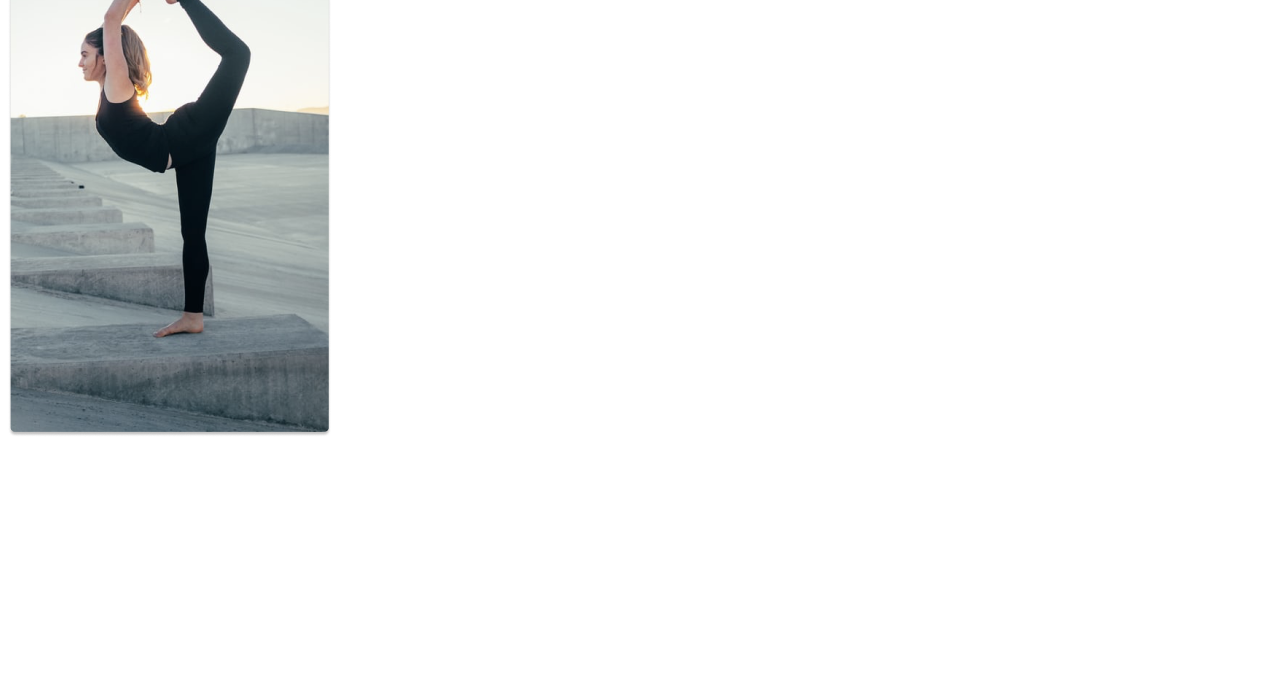
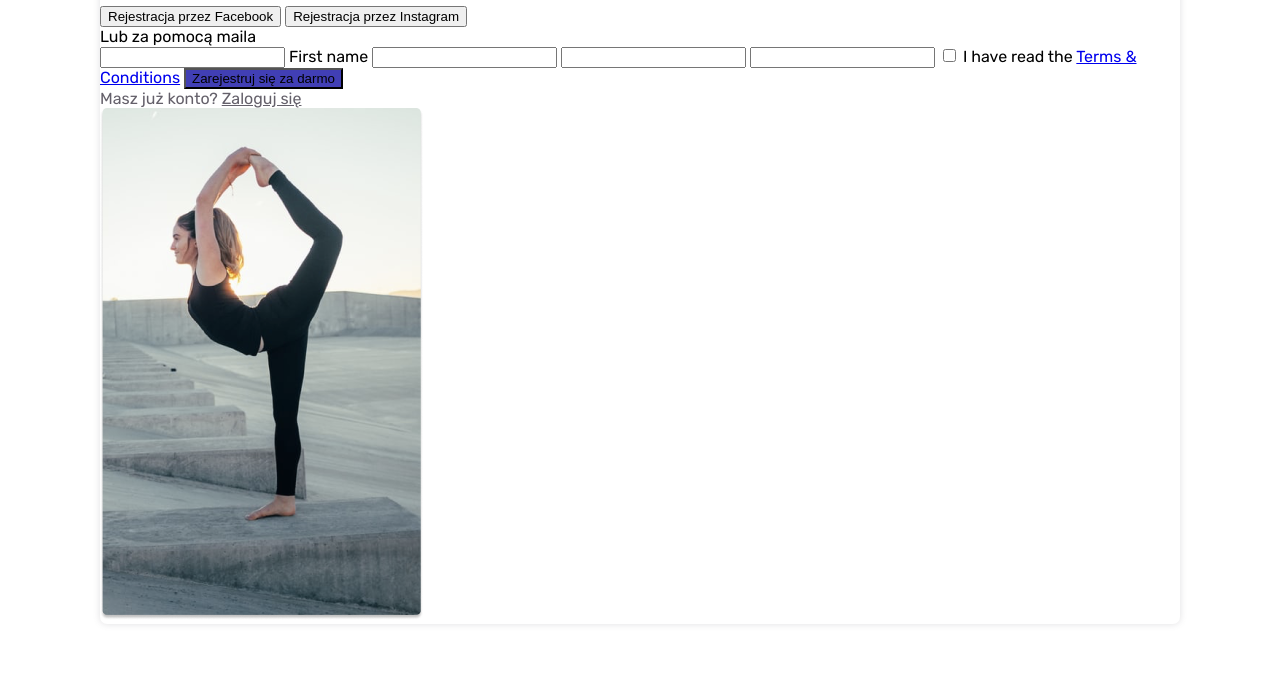
Before and after one commit to circo91/Moj-pierwszy-projekt-Devstock, a plain HTML site: page index.html in a window 1280 px wide. Shown: the part 102-800 px from the top of the page. Drawn offline with Linux system fonts and the light colour scheme.

Commit message:
struktura

```diff
--- a/index.html
+++ b/index.html
@@ -11,15 +11,45 @@
     <title>TrenujemyOnline</title>
 </head>
 <body>
-    <!-- Main-container -->
+        <!-- Main-container -->
     <div class="container">
-    <!-- Logo -->
-      <div class="logo"> <strong>Trenujemy</strong>Online</div>
+        <!-- Logo -->
+        <div class="logo">
+            <strong>Trenujemy</strong>Online
+        </div>
         <!--login-section  -->
         <div class="login-section">
+           <div class="login-form">
+                <h1>Zarejestruj się jako trener</h1>
+                <button>Rejestracja przez Facebook</button>
+                <button>Rejestracja przez Instagram</button>
+                <div class="tex-divider">
+                    <div class="divider"></div>
+                    <span>Lub za pomocą maila</span>
+                    <div class="divider"></div>
+                </div>
+                <input id="first-name" type="text">
+                <label for="first-name">First name</label>
+                <input type="text">
+                <input type="email">
+                <input type="password">
+                <input type="checkbox">
+                <label>I have read the
+                    <a href="Terms & Conditions">Terms & Conditions</a>
+                </label>
+                <button class="sign-in">Zarejestruj się za darmo</button>
+                <div class="divider"></div>
+                <span class="log-in">Masz już konto?
+                    <a href="login" class="log-in">Zaloguj się</a>
+                </span>
+            </div>
+           <div class="image">
             <img class="login-img" src="img/login.png" alt="Zdjęcie login" />
 
-    </div>
+           </div>
+
+
+        </div>
 
     </div>
 
--- a/style.css
+++ b/style.css
@@ -4,6 +4,26 @@ body {
 
 }
 
+.container {
+width: 1080px;
+margin: 0 auto;
+}
+
 .logo {
   color: #413fb5;
+  width: 247px;
 }
+.login-section {
+  box-shadow: 0px 0px 7px rgba(100, 96, 106, 0.2);
+  border-radius: 7px;
+  width: 1080px;
+  }
+
+  .sign-in {
+    background-color: #413FB5;
+;
+  }
+  .log-in {
+    color: #64606A;
+
+  }
```
